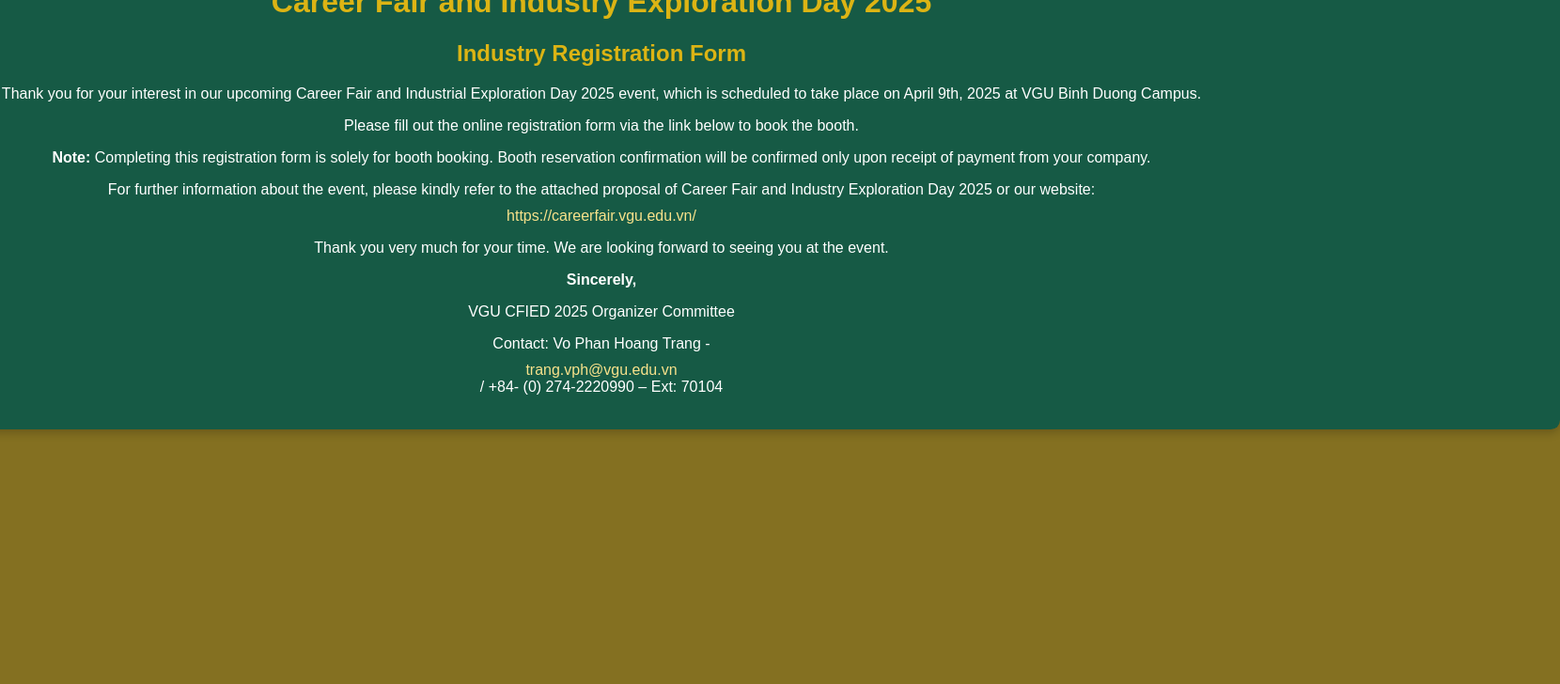
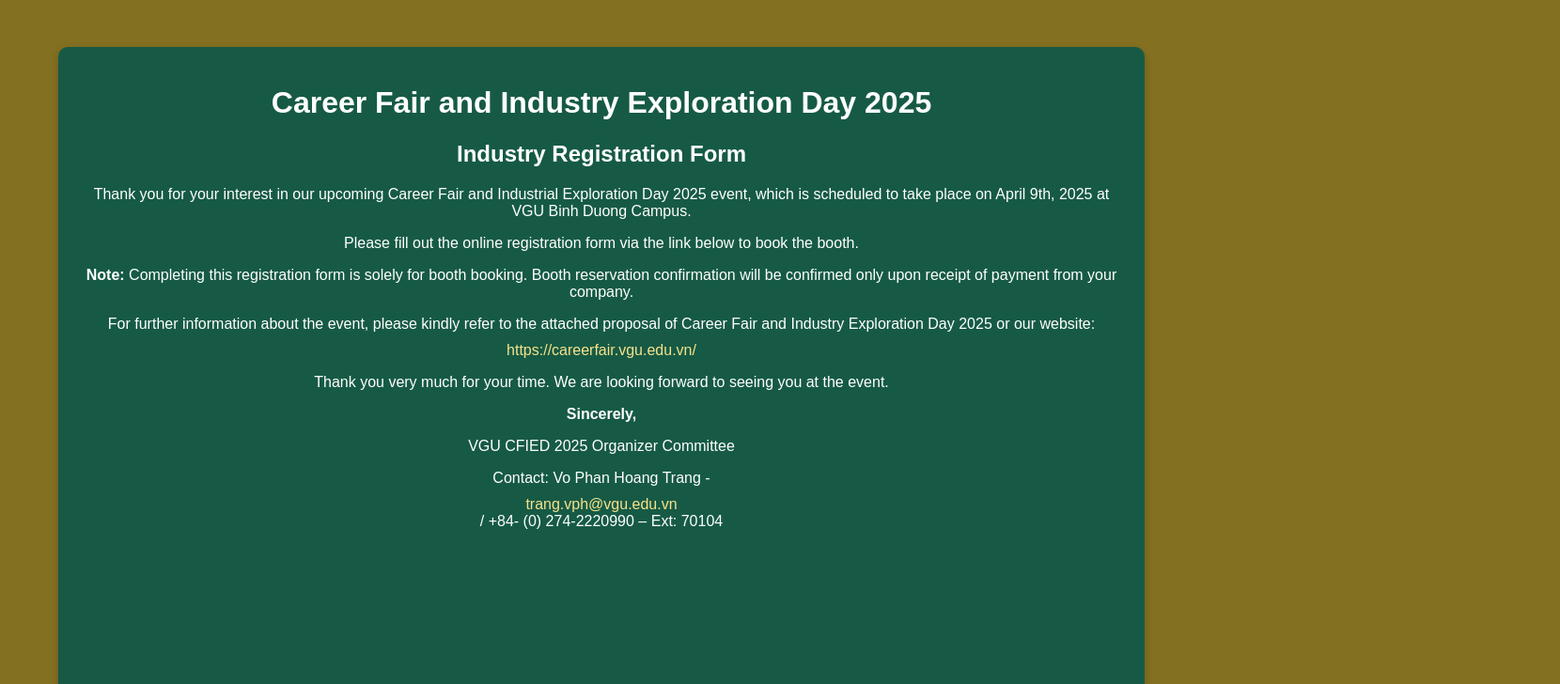
Before and after one commit to catmilk7/VGU-TEST2, a React (Vite) app: page / in a window 1280 px wide. Shown: the top 728 px of the page at 94% size, 1660 px wide, since content can reach past the window. Built offline with nearby package versions, Linux system fonts and the light colour scheme.

Commit message:
Update App.css

```diff
--- a/src/App.css
+++ b/src/App.css
@@ -4,7 +4,8 @@
   display: flex;
   justify-content: center;
   align-items: center;
-  height: 100vh;
+  min-height: 100vh; /* Allows the page to grow */
+  overflow-y: auto; /* Enables vertical scrolling */
   margin: 0;
   text-align: center;
   color: white;
@@ -13,7 +14,7 @@
 
 
 h1, h2 {
-  color: #dcb414;
+  color: white;
 }
 
 label {
@@ -63,44 +64,15 @@
   text-decoration: underline;
 }
 
-.container1 {
+.container1, .container2, .container3 {
   background-color: #165a45; /* Green rectangle */
-  width: 2000px;
-  height: 700;
-  position: absolute;
-  top: 25%;
-  left: 50%;
-  transform: translate(-50%, -50%);
+  width: 90%; /* Adjust width to fit screens */
+  max-width: 1200px; /* Limits width for large screens */
+  min-height: 700px; /* Allows the container to expand */
+  padding: 20px;
+  margin: 50px auto; /* Centers it while allowing scrolling */
   border-radius: 10px;
   box-shadow: 0px 4px 10px rgba(0, 0, 0, 0.2);
   text-align: center;
   padding: 20px;
 }
-
-.container2 {
-  background-color: #165a45; /* Green rectangle */
-  width: 2000px;
-  height: 700;
-  position: absolute;
-  top: 25%;
-  left: 50%;
-  transform: translate(-50%, -50%);
-  border-radius: 10px;
-  box-shadow: 0px 4px 10px rgba(0, 0, 0, 0.2);
-  text-align: center;
-  padding: 20px;
-}
-
-.container3 {
-  background-color: #165a45; /* Green rectangle */
-  width: 2000px;
-  height: 700;
-  position: absolute;
-  top: 25%;
-  left: 50%;
-  transform: translate(-50%, -50%);
-  border-radius: 10px;
-  box-shadow: 0px 4px 10px rgba(0, 0, 0, 0.2);
-  text-align: center;
-  padding: 20px;
-}
```
